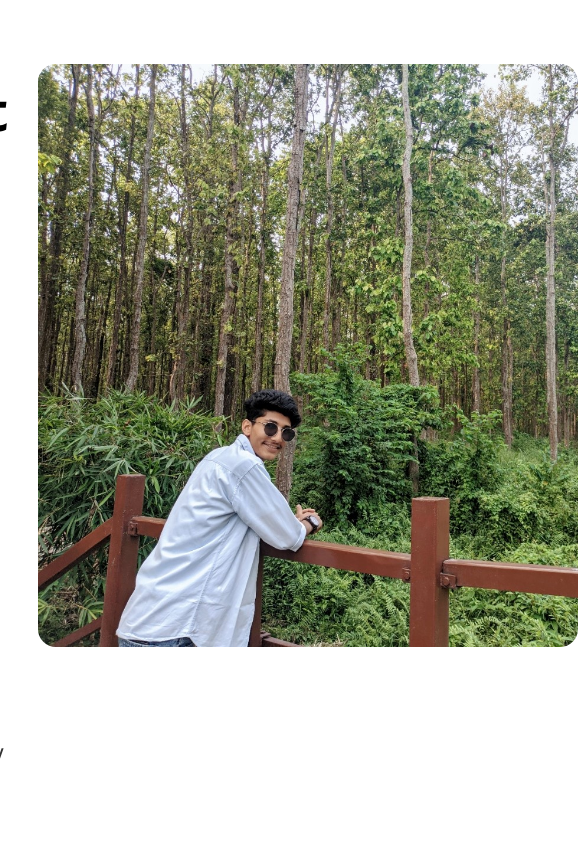
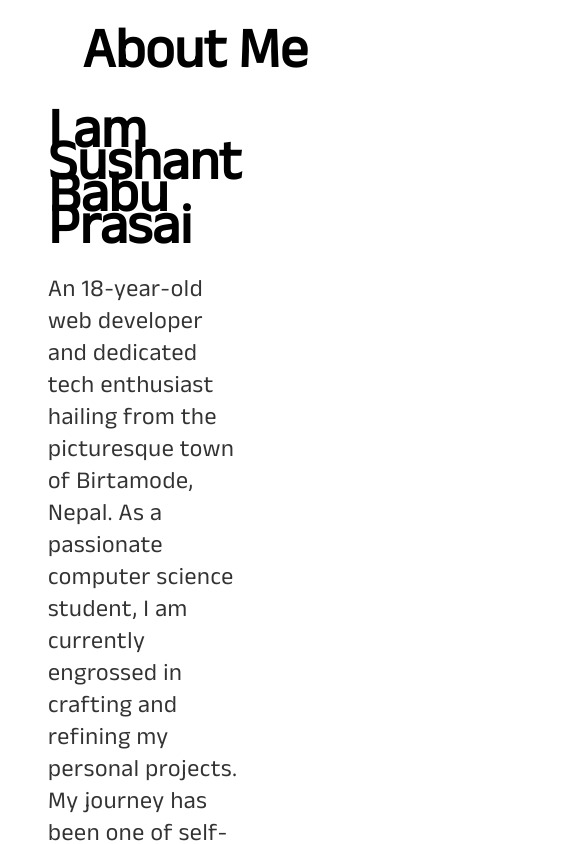
Before and after one commit to Sushant696/Portfolio-project, a React (Vite) app: page /about in a window 390 px wide. Shown: the top 844 px of the page, 585 px wide, since content can reach past the window. Built offline with nearby package versions, Linux system fonts and the light colour scheme.

Commit message:
worked on Responsiveness

```diff
--- a/src/layout/index.tsx
+++ b/src/layout/index.tsx
@@ -4,15 +4,19 @@ import Interest from "../pages/interest/index."
 import About from "../pages/about"
 import { Divider } from "antd"
 import Contact from "../pages/contact"
+import Footer from "../pages/Footer"
+import Quotes from "../pages/quotes"
 export default function Home() {
   return (
     <div className="m-2" >
       <Navbar />
       <ShowCase/>
       <About/>
+      <Quotes/>
       <Divider/>
       <Interest/>
       <Contact/>
+      <Footer/>
     </div>
   )
 }
--- /dev/null
+++ b/src/pages/Footer/index.tsx
@@ -0,0 +1,40 @@
+import { Input } from "antd";
+import { StyledLinks,StyledFooter } from "./styling";
+export default function () {
+  return (
+    <>
+      <div className="bg-[#eee]">
+        <StyledFooter>
+          <div className=" my-[3rem]">
+            <div>
+            <h1>LOGO</h1>
+            </div>
+            <h1 className="leading-[3rem]">Send me a messsage </h1>
+            <input
+              className="p-[1.5rem] w-[25rem] h-[6rem] my-4"
+              placeholder="A message for me"
+            />
+          </div>
+          <div className="flex gap-[5rem] justify-between my-[3rem] ">
+            <div>
+              <h1 className="font-bold">Quick Links</h1>
+              <StyledLinks href="#">Home</StyledLinks>
+              <StyledLinks href="#about">About</StyledLinks>
+              <StyledLinks href="#interest">My interests</StyledLinks>
+              <StyledLinks>Blogs</StyledLinks>
+            </div>
+            <div>
+              <h1 className="font-bold">Support</h1>
+              <StyledLinks href="#">Terms of Sercives</StyledLinks>
+              <StyledLinks href="#">Community Guidelines</StyledLinks>
+              <StyledLinks href="#">Privacy Policy</StyledLinks>
+            </div>
+          </div>
+        </StyledFooter>
+        <div className="text-center p-[2rem]">
+          <h1>&copy; Sushant Babu Prasai | 2023 | All right reserved</h1>
+        </div>
+      </div>
+    </>
+  );
+}
--- /dev/null
+++ b/src/pages/Footer/styling.ts
@@ -0,0 +1,15 @@
+import styled from "styled-components";
+
+export const StyledFooter = styled('div')`
+display:flex;
+justify-content :space-between;
+background:#eee;
+padding:3rem;
+flex-wrap:wrap;
+`
+export const StyledLinks = styled("a")`
+display:block;
+line-height:3rem;
+font-size:24px;
+cursor:pointer;
+`
--- a/src/pages/about/index.tsx
+++ b/src/pages/about/index.tsx
@@ -8,26 +8,35 @@ import {
 
 export default function About() {
   return (
-    <>
-      <HomePageWrapper className="m-[2rem] p-[1rem]" id="about">
-        <HomeWrapper className="flex  max-w-screen-2xl">
-          <StyledContent>
-            <div className="flex flex-col gap-[32px]">
-              <h1 className="text-[56px]  font-bold">I am Sushant Babu Prasai</h1>
-              <h3 className="text-[#333] leading-8 text-[24px] font-medium tracking-wide">
-               An 18-year-old web developer and dedicated tech enthusiast hailing from the picturesque town of Birtamode, Nepal. As a passionate computer science student, I am currently engrossed in crafting and refining my personal projects that showcase my prowess in the digital realm.
-                My journey has been one of self-discovery and relentless learning, as I thrive on exploring the cutting-edge landscape of new technologies. It was this insatiable curiosity that led me to delve into the realm of React, resulting in the creation of this remarkable project .
-                <br />
-                <br />
-                I hold a strong conviction in the power of collaborative efforts. I look forward to the possibility of connecting and exploring synergies that could lead to mutually beneficial partnerships. Feel free to explore my YouTube channel, assess my skill set, or connect with me on LinkedIn - the beginning of a productive and inspiring journey could be just a click away.
-              </h3>
-            </div>
+    <HomePageWrapper className="p-[2rem]">
+      <h1 className="text-center mb-8 font-bold text-[3.5rem]">About Me</h1>
+      <div className="flex  justify-center">
+        <HomeWrapper className=" p-[1rem]">
+          <StyledContent className="flex flex-col flex-none gap-[32px]">
+            <h1 className="text-[56px]  font-bold">I am Sushant Babu Prasai</h1>
+            <h3 className="text-[#333] text-[24px] leading-8 font-medium  tracking-wide">
+              An 18-year-old web developer and dedicated tech enthusiast hailing
+              from the picturesque town of Birtamode, Nepal. As a passionate
+              computer science student, I am currently engrossed in crafting and
+              refining my personal projects. My journey has been one of
+              self-discovery and relentless learning, as I thrive on exploring
+              the cutting-edge landscape of new technologies. It was this
+              insatiable curiosity that led me to delve into the realm of React,
+              resulting in the creation of this remarkable project .
+              <br />
+              <br />I hold a strong conviction in the power of collaborative
+              efforts. I look forward to the possibility of connecting and
+              exploring synergies that could lead to mutually beneficial
+              partnerships. Feel free to explore my upwork Profile, assess my
+              skill set, or connect with me on LinkedIn - the beginning of a
+              productive and inspiring journey could be just a click away.
+            </h3>
           </StyledContent>
-          <SushantImg  className="" >
+          <SushantImg className=" flex shrink">
             <StyledImg src="/src/assets/Images/sushant.jpg" alt="myimg" />
           </SushantImg>
         </HomeWrapper>
-      </HomePageWrapper>
-    </>
+      </div>
+    </HomePageWrapper>
   );
 }
--- a/src/pages/about/styling.ts
+++ b/src/pages/about/styling.ts
@@ -1,23 +1,28 @@
 import styled from "styled-components";
 
 export const HomePageWrapper = styled("div")`
+  max-width: 1500px;
+  margin: 0 auto;
+`;
+
+export const HomeWrapper = styled("div")`
   display: flex;
-  justify-content: center;
-  background: #fff;
-  `;
-  export const StyledImg = styled("img")`
-  max-width :540px;
-  border-radius :18px;
-  `;
+  align-items: center;
+`;
 
-  export const SushantImg = styled("div")`
-  margin: 0.5rem;
-  padding: 0.5rem;
-  `;
-  export const StyledContent = styled("div")`
-  margin: 0.5rem;
-  padding: 0.5rem;
-  `;
+export const SushantImg = styled("div")`
+flex: 1;
+padding:3rem;
+`;
+export const StyledImg = styled("img")`
+  max-width: 95%;
+  border-radius: 18px;
+`;
 
-  export const HomeWrapper = styled("div")`
+
+export const StyledContent = styled("div")`
+  flex: 1.5;
 `;
+
+
+// media for image and content + heading font media
--- a/src/pages/contact/index.tsx
+++ b/src/pages/contact/index.tsx
@@ -1,31 +1,34 @@
+import { Divider } from "antd";
 import FacebookIcon from "../../assets/icons/FacebookIcon";
 import { LinkedInIcon } from "../../assets/icons/LinkedIn";
 import TwitterIcon from "../../assets/icons/Twitter";
 import YoutubeIcon from "../../assets/icons/youtube";
-import Gmail from "../../assets/icons/Email";
-import { StyledLogo } from "./styling";
+import { StyledLogos ,StyledLogo } from "./styling";
+
 
 export default function Contact() {
   return (
-    <div className="m-[2rem]">
+    <div className="my-[4rem]">
+      {/* <Divider/> */}
       <h1 className="text-center m-[2rem] text-[48px] font-semibold tracking-wide">Connect with me on </h1>
-      <StyledLogo className="flex justify-around">
-        <div>
+      <StyledLogos className="flex justify-center ">
+        <StyledLogo>
           <FacebookIcon />
-        </div>
-        <div>
+          <h1>Facebook</h1>
+        </StyledLogo>
+        <StyledLogo>
           <LinkedInIcon />
-        </div>
-        <div>
+          <h1>LinkedIn</h1>
+        </StyledLogo>
+        <StyledLogo>
           <TwitterIcon />
-        </div>
-        <div>
+          <h1>Twitter</h1>
+        </StyledLogo>
+        <StyledLogo>
           <YoutubeIcon />
-        </div>
-        <div>
-          <Gmail />
-        </div>
-      </StyledLogo>
+          <h1>Youtube</h1>
+        </StyledLogo>
+      </StyledLogos>
     </div>
   );
 }
--- a/src/pages/contact/styling.ts
+++ b/src/pages/contact/styling.ts
@@ -1,5 +1,18 @@
 import styled from "styled-components";
 
+export const StyledLogos = styled("div")`
+  padding: 2rem;
+  max-width: 1800px;
+  display: flex;
+  flex-wrap: wrap;
+  justify-content: center;
+`;
+
 export const StyledLogo = styled("div")`
-padding:2rem;
-`
+  display: flex;
+  border: 1px solid #112;
+  padding: 2rem;
+  align-items: center;
+  margin: 1.2rem;
+  gap: 15%;
+`;
--- a/src/pages/homepage/showcase/index.tsx
+++ b/src/pages/homepage/showcase/index.tsx
@@ -2,7 +2,7 @@ import { StyledShowCase, StyledHeading, StyledImg } from "./styling";
 export default function ShowCase() {
   return (
     <>
-      <StyledShowCase className="flex justify-center items-center">
+      <StyledShowCase className="flex justify-center items-center mb-[2rem]">
         <div>
           <StyledHeading>
             <h1 className="text-[64px] text-[#DDD] font-bold">Sushant Babu Prasai</h1>
--- a/src/pages/interest/index..tsx
+++ b/src/pages/interest/index..tsx
@@ -26,7 +26,7 @@ export default function Interest() {
   ];
   return (
     <>
-      <div className="text-center mb-[3rem]">
+      <div className="text-center my-[5rem]">
         <h1 className="text-4xl font-bold mb-[5rem]">Areas of my interest</h1>
         <Row gutter={[80, 80]} justify="center"  >
           {interestArr.map((curr, index) => (
--- a/src/tailwindcss.css
+++ b/src/tailwindcss.css
@@ -21,9 +21,9 @@
   font-style: normal;
   font-weight: 400;
   src:
-  url("/public/fonts/AnekLatin-Regular.ttf") format("truetype"),
-  url("/public/fonts/AnekLatin-Medium.ttf") format("truetype"),
-  url("/public/fonts/AnekLatin-Thin.ttf") format("truetype"),
-  url("/public/fonts/AnekLatin-SemiBold.ttf") format("truetype"),
-  url("/public/fonts/AnekLatin-Bold.ttf") format("truetype");
+  url("/fonts/AnekLatin-Regular.ttf") format("truetype"),
+  url("/fonts/AnekLatin-Medium.ttf") format("truetype"),
+  url("/fonts/AnekLatin-Thin.ttf") format("truetype"),
+  url("/fonts/AnekLatin-SemiBold.ttf") format("truetype"),
+  url("/fonts/AnekLatin-Bold.ttf") format("truetype");
 }
```
